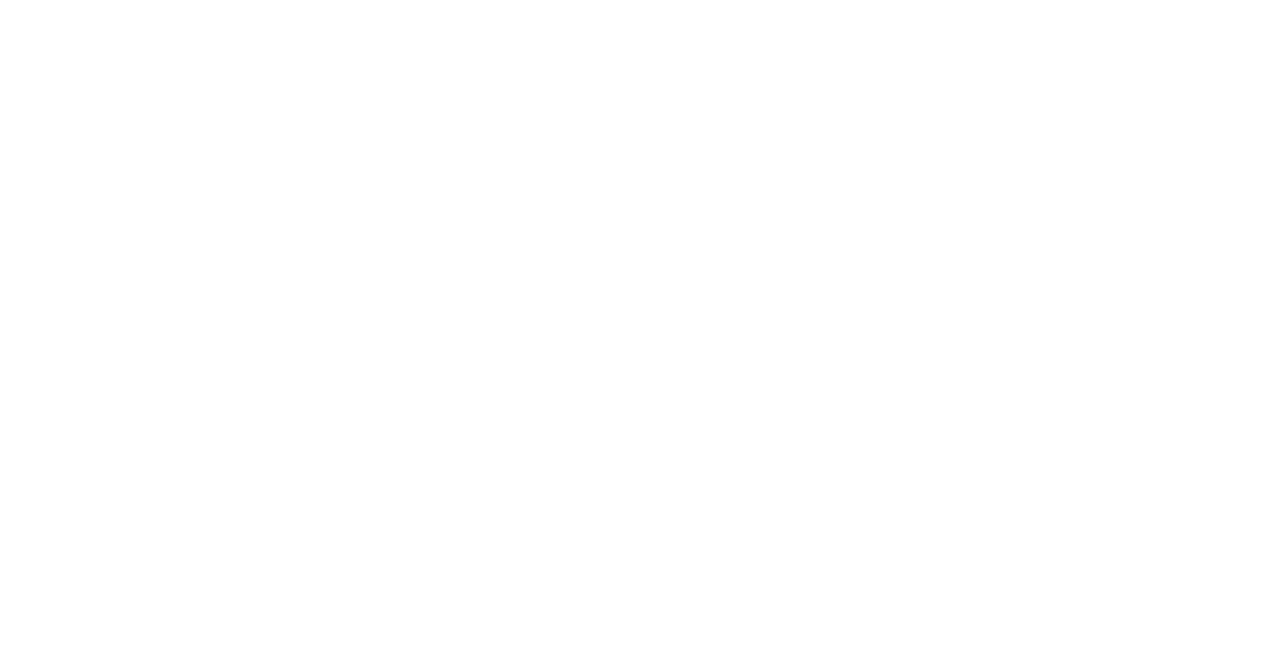
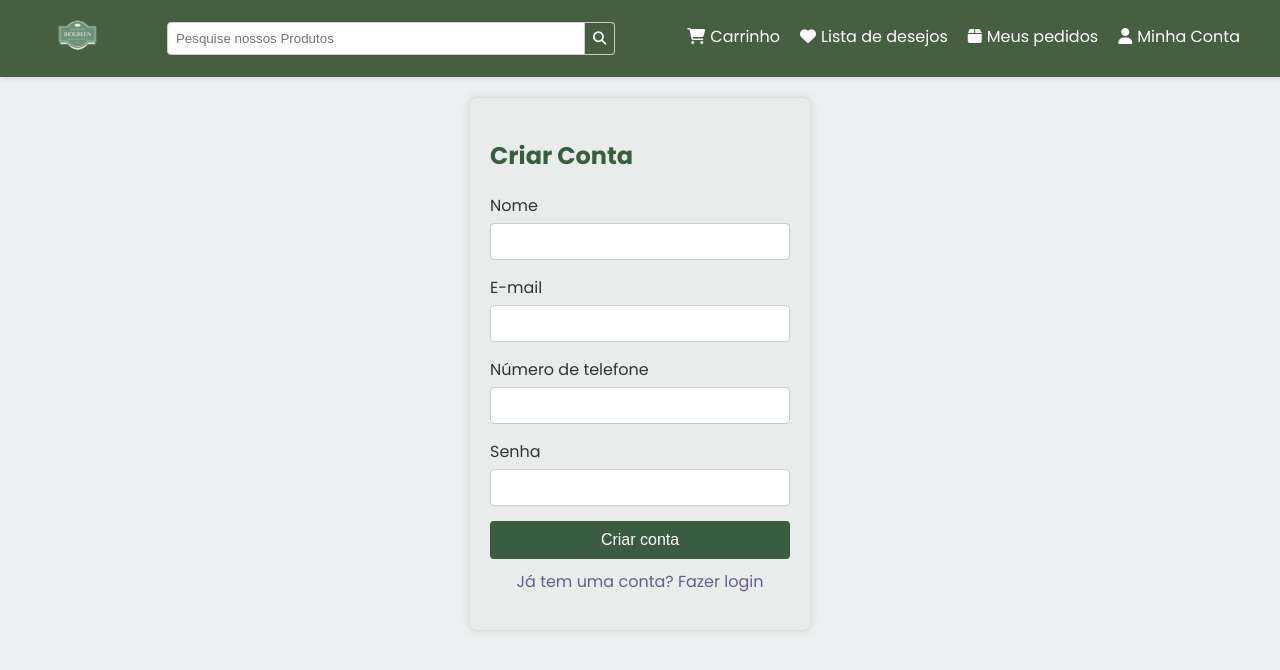
Before and after one commit to italo1101/BioGreen, a plain HTML site: page criacao-conta.html in a window 1280 px wide. Drawn offline with Linux system fonts and the light colour scheme.

Commit message:
creation criacao-conta

```diff
--- a/criacao-conta.html
+++ b/criacao-conta.html
@@ -0,0 +1,67 @@
+<!DOCTYPE html>
+<html lang="pt-BR">
+    <head>
+        <meta charset="UTF-8" />
+        <meta name="viewport" content="width=device-width, initial-scale=1.0" />
+        <title>BioGreen</title>
+        <link
+            rel="stylesheet"
+            href="https://cdnjs.cloudflare.com/ajax/libs/font-awesome/6.5.2/css/all.min.css"
+            integrity="sha512-SnH5WK+bZxgPHs44uWIX+LLJAJ9/2PkPKZ5QiAj6Ta86w+fsb2TkcmfRyVX3pBnMFcV7oQPJkl9QevSCWr3W6A=="
+            crossorigin="anonymous"
+            referrerpolicy="no-referrer"
+        />
+        <link rel="stylesheet" href="css/style.css" />
+        <link rel="stylesheet" href="css/criacao-conta.css" />
+    </head>
+    <body>
+        <header class="header-container">
+            <div class="header-content">
+                <a href="index.html" class="logo"><img src="images/logo-sem-fundo.png" alt="Logo" /></a>
+                <div class="search-container">
+                    <input id="search-input" type="text" placeholder="Pesquise nossos Produtos" />
+                    <button aria-label="Pesquisar"><i class="fas fa-search"></i></button>
+                </div>
+                <nav>
+                    <ul class="nav-links">
+                        <li>
+                            <a href="carrinho.html" class="nav-link"><i class="fas fa-shopping-cart" aria-hidden="true"></i> Carrinho</a>
+                        </li>
+                        <li>
+                            <a href="lista-desejos.html" class="nav-link"><i class="fas fa-heart" aria-hidden="true"></i> Lista de desejos</a>
+                        </li>
+                        <li>
+                            <a href="pedidos.html" class="nav-link"><i class="fas fa-box" aria-hidden="true"></i> Meus pedidos</a>
+                        </li>
+                        <li>
+                            <a href="conta.html" class="nav-link"><i class="fas fa-user" aria-hidden="true"></i> Minha Conta</a>
+                        </li>
+                    </ul>
+                </nav>
+                <div class="hamburger-menu" id="hamburger-menu">
+                    <i class="fas fa-bars"></i>
+                </div>
+            </div>
+        </header>
+
+        <div class="container">
+            <h2>Criar Conta</h2>
+            <form>
+                <label for="nome">Nome</label>
+                <input class="conta-input" type="text" id="nome" name="nome" required />
+
+                <label for="email">E-mail</label>
+                <input class="conta-input" type="email" id="email" name="email" required />
+
+                <label for="telefone">Número de telefone</label>
+                <input class="conta-input" type="tel" id="telefone" name="telefone" required />
+
+                <label for="senha">Senha</label>
+                <input class="conta-input" type="password" id="senha" name="senha" required />
+
+                <button class="btn-submit" type="submit">Criar conta</button>
+            </form>
+            <p><a href="login.html">Já tem uma conta? Fazer login</a></p>
+        </div>
+    </body>
+</html>
--- /dev/null
+++ b/css/criacao-conta.css
@@ -0,0 +1,61 @@
+.container {
+    background-color: #e8edec;
+    width: 300px;
+    padding: 20px;
+    margin: 0 auto;
+    border: 1px solid #ddd;
+    border-radius: 8px;
+    box-shadow: 0 0 10px rgba(0, 0, 0, 0.1);
+}
+
+h2 {
+    color: #3a5c40;
+    margin-bottom: 20px;
+    font-size: 24px;
+}
+
+label {
+    display: block;
+    margin-bottom: 5px;
+    color: #333;
+}
+
+.conta-input {
+    width: calc(100% - 22px);
+    padding: 10px;
+    margin-bottom: 15px;
+    border: 1px solid #ccc;
+    border-radius: 4px;
+    outline: none;
+    transition: 0.2s;
+}
+
+.conta-input:focus {
+    background-color: #eef5ed;
+    box-shadow: 0px 0px 0px 2px #455f40;
+}
+
+.btn-submit {
+    width: 100%;
+    padding: 10px;
+    background-color: #3a5c40;
+    color: white;
+    border: none;
+    border-radius: 4px;
+    font-size: 16px;
+    cursor: pointer;
+}
+
+.btn-submit:hover {
+    background-color: #345437;
+}
+
+p {
+    margin-top: 10px;
+    text-align: center;
+}
+
+a {
+    color: #6b5b95;
+    text-decoration: none;
+}
```
Also changed, not shown: conta.html (+13 -5 lines), css/conta.css (+4 -3 lines), lista-desejos.html (+0 -12 lines).
